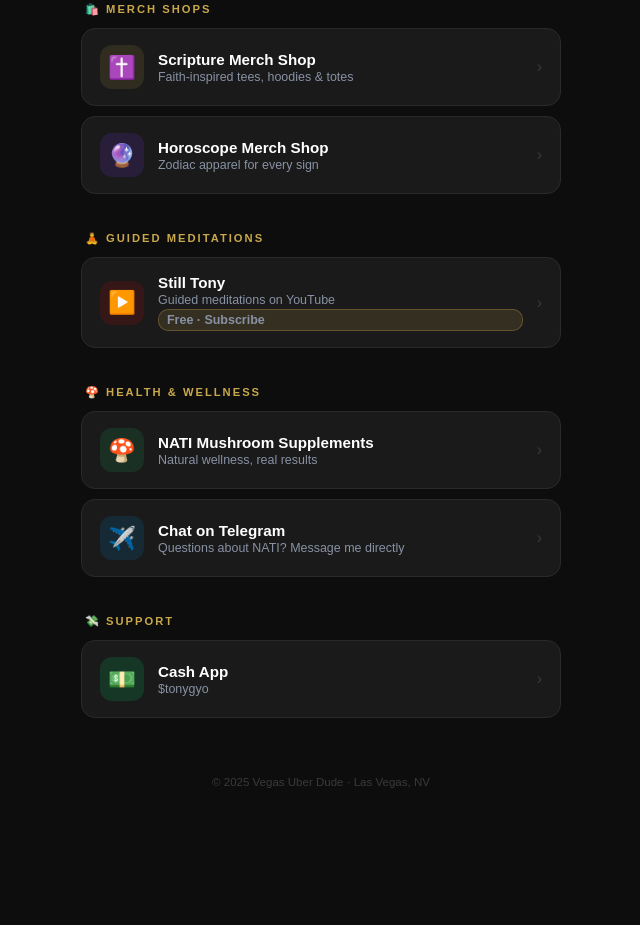
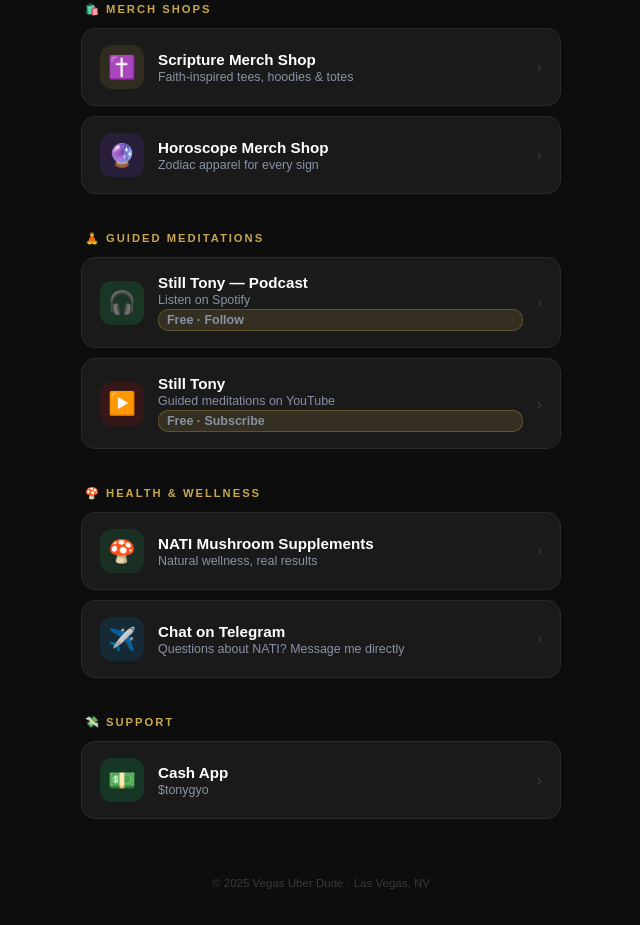
Before and after one commit to tonygeno26-coder/vegasuberdude, a plain HTML site: page index.html in a window 1280 px wide. Shown: the part 655-1580 px from the top of the page, without its empty margins (319-959 px from the left). Before the commit the page ends 1503 px from the top, so only its background shows below. Drawn offline with Linux system fonts and the light colour scheme.

Commit message:
Add Spotify podcast to meditations section

```diff
--- a/index.html
+++ b/index.html
@@ -186,6 +186,16 @@
   <div class="section">
     <div class="section-label">🧘 Guided Meditations</div>
 
+    <a href="https://open.spotify.com/show/7BgTyDtfSRPUxrXqYFMhnE" target="_blank" class="link-card">
+      <div class="link-icon" style="background:rgba(30,215,96,0.15)">🎧</div>
+      <div class="link-text">
+        <strong>Still Tony — Podcast</strong>
+        <span>Listen on Spotify</span>
+        <span class="price-badge">Free · Follow</span>
+      </div>
+      <span class="link-arrow">›</span>
+    </a>
+
     <a href="https://www.youtube.com/@StillTony" target="_blank" class="link-card">
       <div class="link-icon" style="background:rgba(255,0,0,0.12)">▶️</div>
       <div class="link-text">
```
